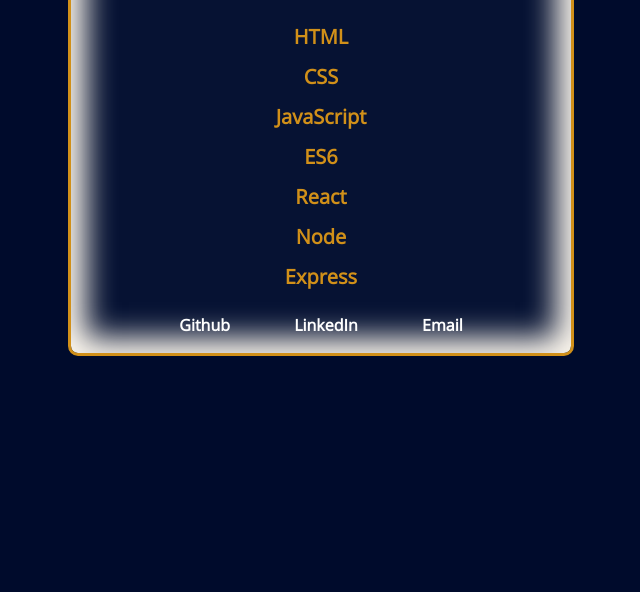
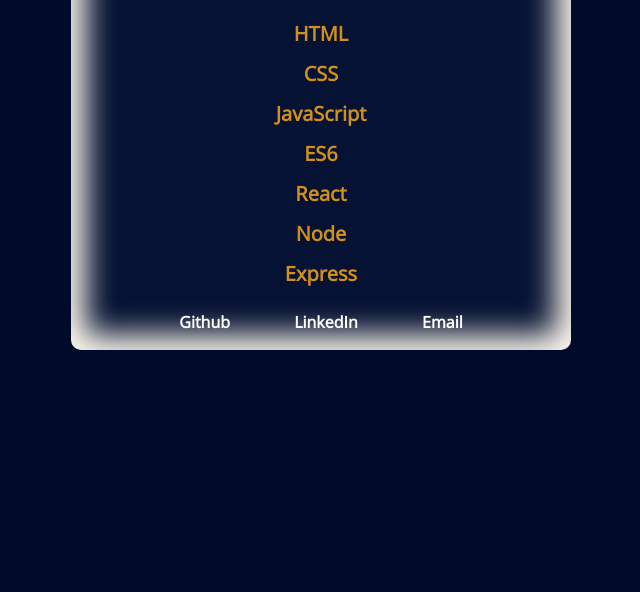
Before and after one commit to sjoconnell/sam-website, a website: page index.html in a window 1280 px wide. Shown: the part 208-800 px from the top of the page, without its empty margins (319-959 px from the left). Drawn offline with Linux system fonts and the light colour scheme.

Commit message:
Update style.css

```diff
--- a/app/css/style.css
+++ b/app/css/style.css
@@ -77,7 +77,6 @@
 }
 
 .information {
-    border: 3px solid #D19019;
     border-radius: 10px;
     max-width: 500px;
     margin: 100px auto 0px;
```
